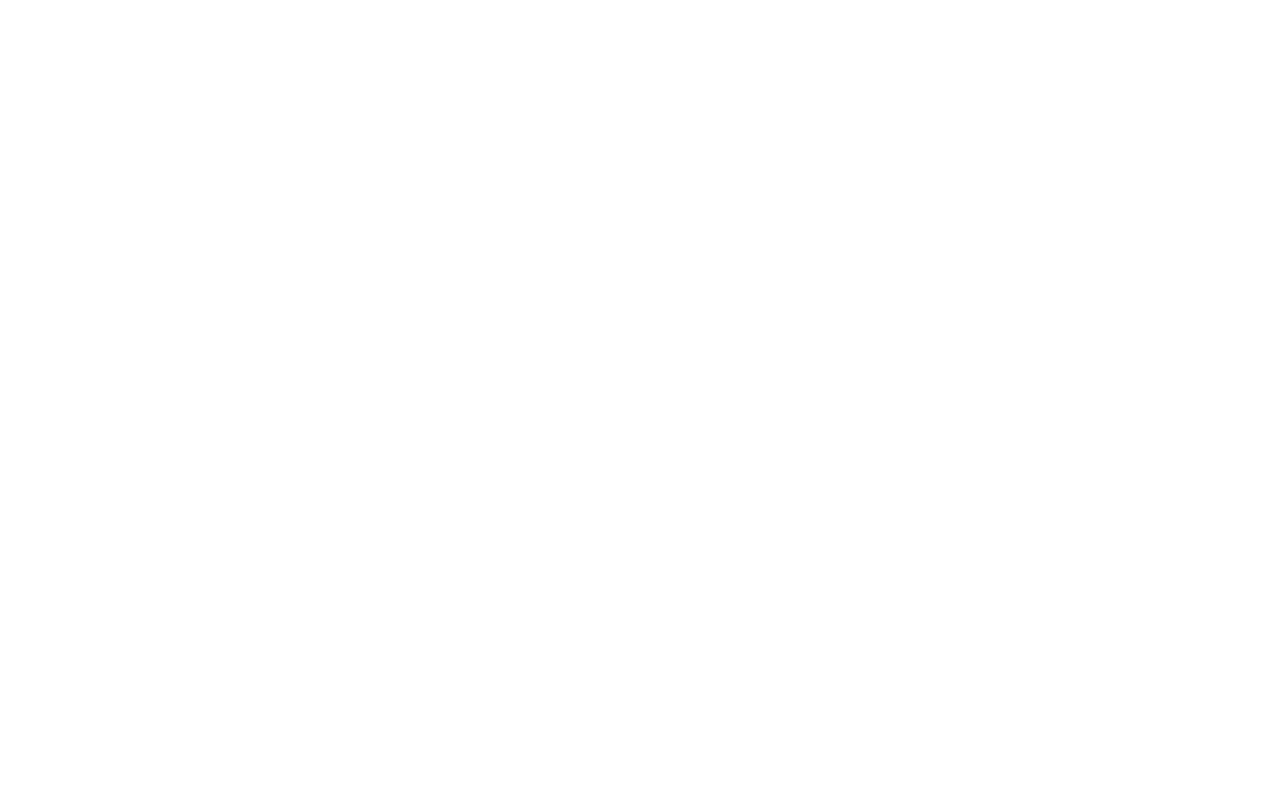
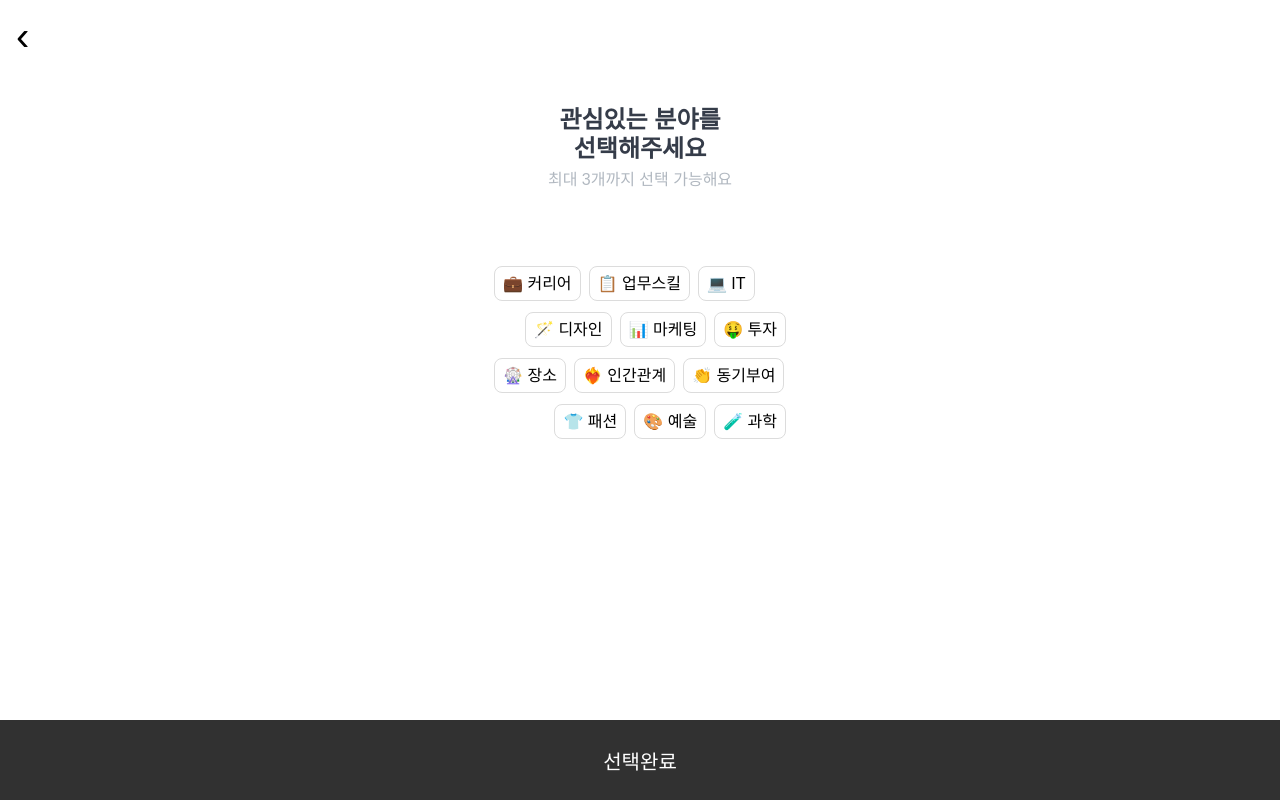
Before and after one commit to social-bookmark-9/frontend, a React (Create React App) app: page /user/favorites in a window 1280 px wide. Before the commit this address had no page. Built offline with nearby package versions, Linux system fonts and the light colour scheme; a web font is replaced by a local one.

Commit message:
style: 버튼스타일 및 회원정보페이지 수정

```diff
--- /dev/null
+++ b/src/components/UserFavorites.js
@@ -0,0 +1,126 @@
+import React from "react";
+import { useNavigate, useLocation } from "react-router";
+import styled from "styled-components";
+import { FlexboxColumn } from "../styles/flexbox";
+import Button from "../elements/Button";
+import UserTitle from "../elements/Box";
+
+const UserFavorites = props => {
+  const navigate = useNavigate();
+  const location = useLocation();
+  console.log(location.state)
+
+  return (
+    <React.Fragment>
+      <UserBox>
+        <UserArea>
+          <BackButton
+            onClick={() => {
+              navigate(-1);
+            }}
+          >
+            &#8249;
+          </BackButton>
+          <UserTitle textAlign="center" padding="50px 0px">
+            <h3>
+              관심있는 분야를
+              <br />
+              선택해주세요
+            </h3>
+            <p>최대 3개까지 선택 가능해요</p>
+          </UserTitle>
+          <FavoritesBox>
+            <Favorites>
+              <input type="checkbox" id="career" name="커리어" />
+              <label htmlFor="career">💼 커리어</label>
+              <input type="checkbox" id="skill" name="업무스킬" />
+              <label htmlFor="skill">📋 업무스킬</label>
+              <input type="checkbox" id="IT" name="IT" />
+              <label htmlFor="IT">💻 IT</label>
+            </Favorites>
+            <Favorites style={{ textAlign: "right" }}>
+              <input type="checkbox" id="design" name="디자인" />
+              <label htmlFor="design">🪄 디자인</label>
+              <input type="checkbox" id="marketing" name="마케팅" />
+              <label htmlFor="marketing">📊 마케팅</label>
+              <input type="checkbox" id="invest" name="투자" />
+              <label htmlFor="invest">🤑 투자</label>
+            </Favorites>
+            <Favorites>
+              <input type="checkbox" id="place" name="장소" />
+              <label htmlFor="place">🎡 장소</label>
+              <input type="checkbox" id="relationship" name="인간관계" />
+              <label htmlFor="relationship">❤️‍🔥 인간관계</label>
+              <input type="checkbox" id="motivation" name="동기부여" />
+              <label htmlFor="motivation">👏 동기부여</label>
+            </Favorites>
+            <Favorites style={{ textAlign: "right" }}>
+              <input type="checkbox" id="fashion" name="패션" />
+              <label htmlFor="fashion">👕 패션</label>
+              <input type="checkbox" id="art" name="예술" />
+              <label htmlFor="art">🎨 예술</label>
+              <input type="checkbox" id="science" name="과학" />
+              <label htmlFor="science">🧪 과학</label>
+            </Favorites>
+          </FavoritesBox>
+        </UserArea>
+        <ButtonBox>
+          <Button
+            _onClick={() => {
+              navigate("/");
+            }}
+            name="선택완료"
+            margin="0px"
+            _fontSize={({theme}) => theme.fontSizes.font20}
+          />
+        </ButtonBox>
+      </UserBox>
+    </React.Fragment>
+  );
+};
+
+// 스타일 컴포넌트 작성 위치
+const UserBox = styled.div`
+  ${FlexboxColumn}
+  box-sizing: border-box;
+  width: 100%;
+  height: 100%;
+`;
+
+const UserArea = styled.div`
+  padding: 16px;
+`;
+
+const BackButton = styled.p`
+  font-size: 40px;
+`;
+
+const FavoritesBox = styled.div`
+  margin: auto;
+  width: 300px;
+`;
+
+const Favorites = styled.div`
+  margin: 30px 0px;
+  & input {
+    display: none;
+  }
+  & label {
+    border: 1px solid #dcdcdc;
+    padding: 8px;
+    border-radius: 8px;
+    margin: 0px 4px;
+  }
+  & input:checked + label {
+    background-color: #ececec;
+    color: #383838;
+  }
+`;
+
+const ButtonBox = styled.div`
+  position: fixed;
+  bottom: 0;
+  width: 100%;
+`;
+
+export default UserFavorites;
--- a/src/components/UserNickname.js
+++ b/src/components/UserNickname.js
@@ -3,87 +3,26 @@ import { useNavigate } from "react-router";
 import styled from "styled-components";
 import { FlexboxColumn } from "../styles/flexbox";
 import Button from "../elements/Button";
-import { logger } from "../shared/utils";
 import UserTitle from "../elements/Box";
 
 const UserNickname = props => {
   const navigate = useNavigate();
   const [words, setWords] = useState(0);
   const [nickname, setNickname] = useState("");
-  // const [favorites, setFavorites] = useState([]);
-  const [isFocus, setIsFocus] = useState(false);
-
-  const favorList = [
-    "💼 커리어",
-    "📋 업무스킬",
-    "💻 IT",
-    "🪄 디자인",
-    "📊 마케팅",
-    "🤑 투자",
-    "🎡 장소",
-    "❤️‍🔥 인간관계",
-    "👏 동기부여",
-    "👕 패션",
-    "🎨 예술",
-    "🧪 과학",
-  ];
-
-  logger(nickname);
-
-  const handleToggle = e => {
-    if (nickname) {
-      setIsFocus(true);
-    } else {
-      alert("닉네임을 입력해주세요");
-      e.preventDefault();
-    }
-  };
-
-  const handleChange = e => {
-    setNickname(e.target.value);
-  };
 
   const handleKeyUp = e => {
     if (e.target.value.length <= 6) {
       setWords(e.target.value.length);
+      setNickname(e.target.value);
+    }
+    if (e.target.value.length > 6) {
+      e.target.value = e.target.value.slice(0, 6);
     }
   };
 
   return (
     <React.Fragment>
       <UserBox>
-        {isFocus ? (
-          <>
-            <UserArea>
-              <UserTitle textAlign="center">
-                <h3>
-                  관심있는 분야를
-                  <br />
-                  선택해주세요
-                </h3>
-                <p>최대 3개까지 선택 가능해요</p>
-              </UserTitle>
-              <FavoritesBox>
-                {favorList.map((favorite, idx) => (
-                  <Favorites key={idx}>
-                    <input type="checkbox" id={idx} name={favorite} />
-                    <label htmlFor={idx}>{favorite}</label>
-                  </Favorites>
-                ))}
-              </FavoritesBox>
-            </UserArea>
-            <ButtonBox>
-              <Button
-                onClick={() => {
-                  navigate("/category");
-                }}
-                name="선택완료"
-                width="100%"
-              />
-            </ButtonBox>
-          </>
-        ) : (
-          <>
         <UserArea>
           <BackButton
             onClick={() => {
@@ -104,18 +43,20 @@ const UserNickname = props => {
               placeholder="닉네임을 입력해주세요"
               maxLength={6}
               onKeyUp={handleKeyUp}
-                  onChange={handleChange}
             />
-                <p style={{ textAlign: "right", padding: "4px 0px" }}>
-                  {words}/6
-                </p>
+            <p style={{ textAlign: "right", padding: "4px 0px" }}>{words}/6</p>
           </InputBox>
         </UserArea>
         <ButtonBox>
-              <Button onClick={handleToggle} name="다음" width="100%" />
+          <Button
+            _onClick={() => {
+              navigate("/user/favorites", {state: nickname});
+            }}
+            name="다음"
+            margin="0px"
+            _fontSize={({theme}) => theme.fontSizes.font20}
+          />
         </ButtonBox>
-          </>
-        )}
       </UserBox>
     </React.Fragment>
   );
@@ -148,33 +89,10 @@ const UserInput = styled.input`
   width: 100%;
   &::placeholder {
     color: #e3e3e3;
+    font-size: ${({ theme }) => theme.fontSizes.font16};
   }
   &:focus {
     outline: none;
-  }
-`;
-
-const FavoritesBox = styled.div`
-  margin: auto;
-  width: 300px;
-`;
-
-const Favorites = styled.div`
-  margin: 14px 0px;
-  display: inline-block;
-  width: 100px;
-  justify-content: space-evenly;
-  & input {
-    display: none;
-  }
-  & label {
-    border: 1px solid #dcdcdc;
-    padding: 8px;
-    border-radius: 5px;
-  }
-  & input:checked + label {
-    background-color: #ececec;
-    color: #383838;
   }
 `;
 
--- a/src/elements/Box.js
+++ b/src/elements/Box.js
@@ -2,30 +2,33 @@ import React from "react";
 import styled, { css } from "styled-components";
 
 const UserTitle = props => {
-  const { children, textAlign } = props;
+  const { children, textAlign, padding } = props;
 
+  const styles = { textAlign, padding };
 
-  return <TitleBox textAlign={textAlign}>{children}</TitleBox>;
+  return <TitleBox {...styles}>{children}</TitleBox>;
 };
 
 UserTitle.defaultProps = {
-  _textAlign: "left",
+  textAlign: "left",
+  padding: "16px 0px",
 };
 
 const TitleBox = styled.div`
   ${({ theme }) => {
-    const { fontWeight, fontSizes } = theme;
+    const { fontWeight, fontSizes, colors } = theme;
     return css`
-      padding: 16px 0px;
+      padding: ${props => props.padding};
       text-align: ${props => props.textAlign};
       & h3 {
-        font-size: ${fontSizes.lg};
+        font-size: ${fontSizes.font24};
         font-weight: ${fontWeight.semiBold};
+        color: ${colors.gray06};
         line-height: 1.2;
       }
       & p {
-        font-size: ${fontSizes.sm};
-        color: #b1b8c0;
+        font-size: ${fontSizes.font16};
+        color: ${colors.gray04};
         padding: 8px;
       }
     `;
--- a/src/elements/Button.js
+++ b/src/elements/Button.js
@@ -1,28 +1,32 @@
 import React from "react";
 import styled from "styled-components";
 
-const Button = ({onClick, name, width, height, margin, bgColor}) => {
-    return (
-        <StyledButton
-            onClick={onClick}
-            width={width}
-            height={height}
-            margin={margin}
-            bgColor={bgColor}
-        >
-            {name}
-        </StyledButton>
-    );
-}
-
+const Button = props => {
+  const { _onClick, name, width, height, margin, bgColor, color, _fontSize } =
+    props;
+  const styles = {
+    width,
+    height,
+    margin,
+    bgColor,
+    color,
+    _fontSize,
+  };
+  return (
+    <StyledButton onClick={_onClick} {...styles}>
+      {name}
+    </StyledButton>
+  );
+};
 // 스타일드 컴포넌트 작성 위치
 const StyledButton = styled.button`
-    background-color: ${props => props.bgColor || "black" };
-    color: white;
-    padding: 0.5em 1em;
-    margin: ${props => props.margin || "20 0 20 0" };
-    width: ${props => props.width || "100%" };
-    height: ${props => props.height || "10vh" };
+  background-color: ${props => props.bgColor || "#313131"};
+  color: ${props => props.color || "#ffffff"};
+  padding: 0.5em 1em;
+  margin: ${props => props.margin || "20px 0px"};
+  width: ${props => props.width || "100vw"};
+  height: ${props => props.height || "10vh"};
+  font-size: ${props => props._fontSize}
 `;
 
 // export
--- a/src/pages/Main.js
+++ b/src/pages/Main.js
@@ -16,10 +16,10 @@ const Main = props => {
       </button>
       <button
         onClick={() => {
-          navigate("/information");
+          navigate("user/nickname");
         }}
       >
-        유저 정보
+        유저 닉네임
       </button>
     </React.Fragment>
   );
--- a/src/shared/App.js
+++ b/src/shared/App.js
@@ -4,8 +4,8 @@ import { Route, Routes } from "react-router-dom";
 import Login from "../pages/Login";
 // import OAuthRedirectHandler from './OAuthRedirectHandler';
 import UserNickname from "../components/UserNickname";
+import UserFavorites from "../components/UserFavorites";
 import Main from "../pages/Main";
-
 
 function App(props) {
   return (
@@ -13,7 +13,8 @@ function App(props) {
       <Routes>
         <Route path="/" element={<Main />} />
         <Route path="/login" element={<Login />} />
-        <Route path="/information" element={<UserNickname />} />
+        <Route path="/user/nickname" element={<UserNickname />} />
+        <Route path="/user/favorites" element={<UserFavorites />} />
         {/* <Route path="/oauth/callback/kakao" element={OAuthRedirectHandler} /> */}
       </Routes>
     </React.Fragment>
@@ -21,7 +22,6 @@ function App(props) {
 }
 
 export default App;
-
 
 // import React from "react";
 // import { Route, Routes } from "react-router-dom";
--- a/src/styles/theme.js
+++ b/src/styles/theme.js
@@ -1,15 +1,15 @@
 const fontSizes = {
-  12: "12px",
-  13: "13px",
-  14: "14px",
-  16: "16px",
-  18: "18px",
-  20: "20px",
-  22: "22px",
-  24: "24px",
-  28: "28px",
-  34: "34px",
-  50: "50px",
+  font12: "12px",
+  font13: "13px",
+  font14: "14px",
+  font16: "16px",
+  font18: "18px",
+  font20: "20px",
+  font22: "22px",
+  font24: "24px",
+  font28: "28px",
+  font34: "34px",
+  font50: "50px",
 };
 
 const fontWeight = {
```
Lines whose indentation alone changed are shown as unchanged.
